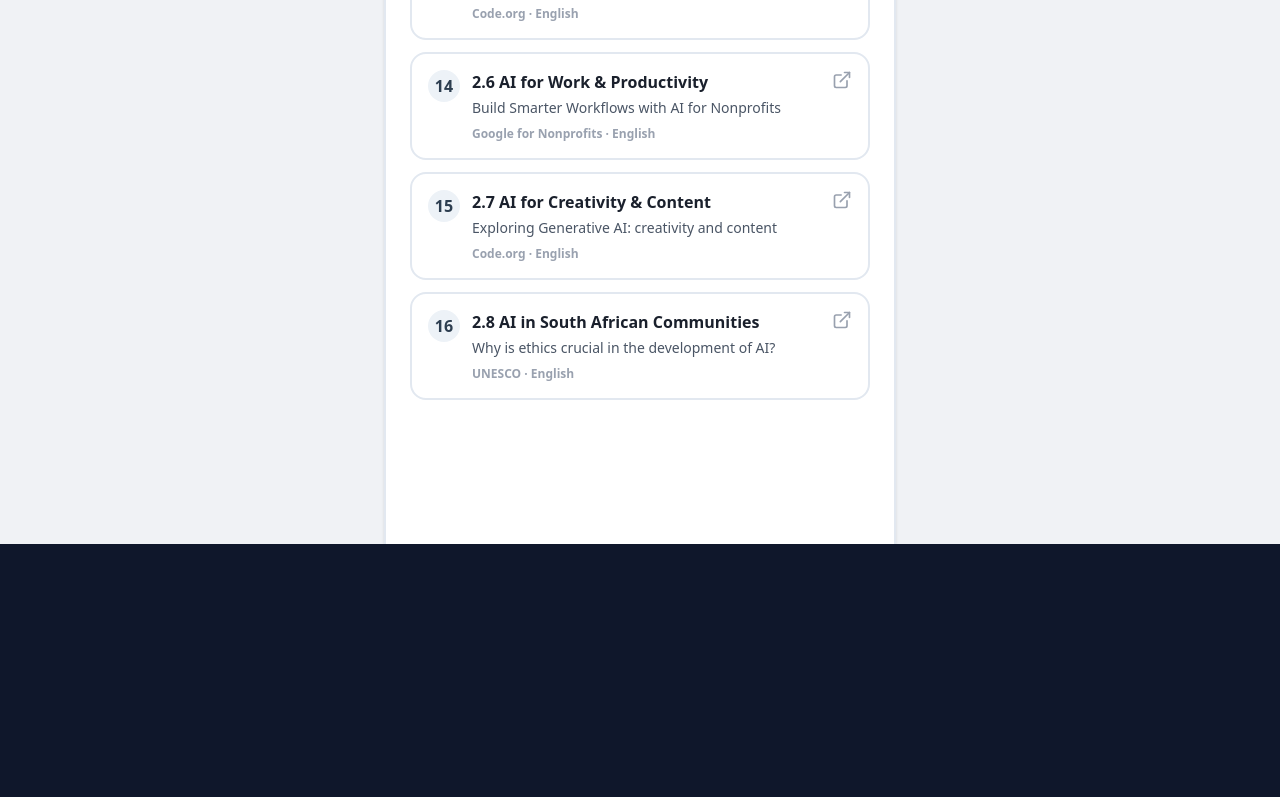
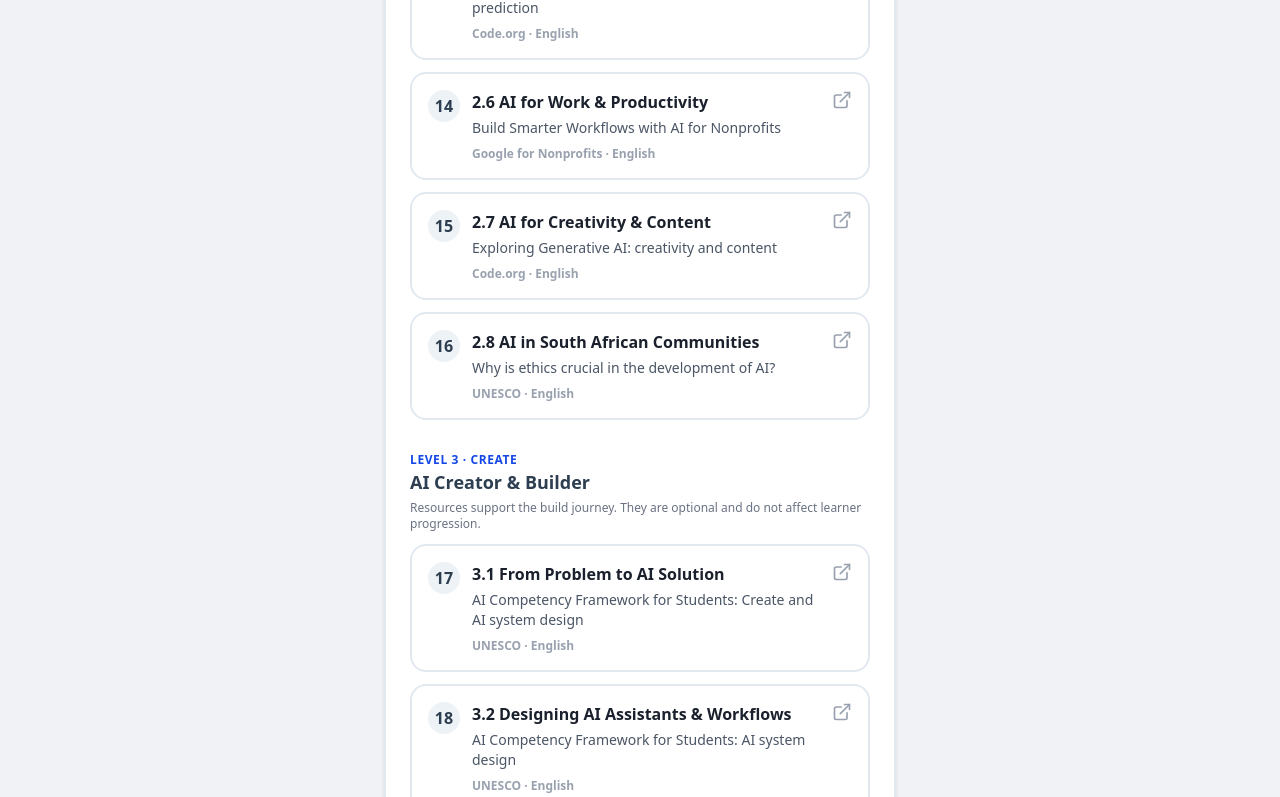
Before and after one commit to marcdiedricks/mzansi-ai-educator, a React (Vite) app: page /mzansi-ai-educator/video-resources in a window 1280 px wide. Shown: the part 1996-2793 px from the top of the page. Before the commit the page ends 2540 px from the top, so only its background shows below. Built offline with nearby package versions, Linux system fonts and the light colour scheme.

Commit message:
L3-01A add Level 3 video resource architecture

```diff
--- a/src/pages/VideoResources.tsx
+++ b/src/pages/VideoResources.tsx
@@ -20,6 +20,17 @@ const levelTwoResources = [
   ['2.6 AI for Work & Productivity', 'Build Smarter Workflows with AI for Nonprofits', 'Google for Nonprofits', 'https://help.youtube.com/nonprofits/'],
   ['2.7 AI for Creativity & Content', 'Exploring Generative AI: creativity and content', 'Code.org', 'https://code.org/en-US/resources/videos'],
   ['2.8 AI in South African Communities', 'Why is ethics crucial in the development of AI?', 'UNESCO', 'https://www.unesco.org/en/artificial-intelligence/recommendation-ethics/cases'],
+];
+
+const levelThreeResources = [
+  ['3.1 From Problem to AI Solution', 'AI Competency Framework for Students: Create and AI system design', 'UNESCO', 'https://www.unesco.org/en/articles/ai-competency-framework-students'],
+  ['3.2 Designing AI Assistants & Workflows', 'AI Competency Framework for Students: AI system design', 'UNESCO', 'https://www.unesco.org/en/articles/ai-competency-framework-students'],
+  ['3.3 Knowledge, Data & Source Design', 'Guidance for generative AI in education and research', 'UNESCO', 'https://www.unesco.org/en/articles/guidance-generative-ai-education-and-research'],
+  ['3.4 Building with No-Code & Low-Code AI', 'Exploring Generative AI video collection', 'Code.org', 'https://code.org/en-US/resources/videos'],
+  ['3.5 Conversation & User Experience Design', 'AI Competency Framework for Students: human-centred AI creation', 'UNESCO', 'https://www.unesco.org/en/articles/ai-competency-framework-students'],
+  ['3.6 Testing, Evaluation & Bias Checks', 'Ethics & AI: Equal Access and Algorithmic Bias', 'Code.org', 'https://www.youtube.com/watch?v=tJQSyzBUAew'],
+  ['3.7 Privacy, Safety & Responsible Deployment', 'Recommendation on the Ethics of Artificial Intelligence', 'UNESCO', 'https://www.unesco.org/en/artificial-intelligence/recommendation-ethics'],
+  ['3.8 Build a South African AI Prototype', 'AI Competency Framework for Students: responsible AI co-creation', 'UNESCO', 'https://www.unesco.org/en/articles/ai-competency-framework-students'],
 ];
 
 function ResourceList({ resources, startIndex = 0 }: { resources: string[][]; startIndex?: number }) {
@@ -47,12 +58,12 @@ export function VideoResources() {
     <div className="p-6 pb-12">
       <header className="mb-5">
         <h1 className="text-2xl font-bold text-[#2D3E50] mb-1">Lesson Video Links</h1>
-        <p className="text-sm font-medium text-gray-500">Optional trusted videos for Levels 1 and 2.</p>
+        <p className="text-sm font-medium text-gray-500">Optional trusted video and multimedia support for Levels 1, 2 and 3.</p>
       </header>
 
       <div className="mb-5 p-4 rounded-2xl bg-blue-50 border-2 border-blue-100 flex gap-3">
         <Wifi className="w-5 h-5 text-blue-700 shrink-0 mt-0.5" />
-        <p className="text-sm text-blue-900">Videos open externally and need internet/data. Your built-in lessons still work offline.</p>
+        <p className="text-sm text-blue-900">External resources need internet/data. Your built-in lessons remain available offline, so videos never block learning or completion.</p>
       </div>
 
       <a href="/mzansi-ai-educator/VIDEO_LINK_REPOSITORY.md" download className="mb-7 w-full flex items-center justify-center gap-2 rounded-xl bg-[#2D3E50] text-white font-bold px-4 py-3">
@@ -60,19 +71,18 @@ export function VideoResources() {
       </a>
 
       <section className="mb-8">
-        <div className="mb-3">
-          <p className="text-xs font-black tracking-wider text-blue-700">LEVEL 1 · UNDERSTAND</p>
-          <h2 className="text-lg font-bold text-[#2D3E50]">AI Foundations & Responsible Use</h2>
-        </div>
+        <div className="mb-3"><p className="text-xs font-black tracking-wider text-blue-700">LEVEL 1 · UNDERSTAND</p><h2 className="text-lg font-bold text-[#2D3E50]">AI Foundations & Responsible Use</h2></div>
         <ResourceList resources={levelOneResources} />
       </section>
 
+      <section className="mb-8">
+        <div className="mb-3"><p className="text-xs font-black tracking-wider text-blue-700">LEVEL 2 · APPLY</p><h2 className="text-lg font-bold text-[#2D3E50]">Practical AI Skills</h2></div>
+        <ResourceList resources={levelTwoResources} startIndex={8} />
+      </section>
+
       <section>
-        <div className="mb-3">
-          <p className="text-xs font-black tracking-wider text-blue-700">LEVEL 2 · APPLY</p>
-          <h2 className="text-lg font-bold text-[#2D3E50]">Practical AI Skills</h2>
-        </div>
-        <ResourceList resources={levelTwoResources} startIndex={8} />
+        <div className="mb-3"><p className="text-xs font-black tracking-wider text-blue-700">LEVEL 3 · CREATE</p><h2 className="text-lg font-bold text-[#2D3E50]">AI Creator & Builder</h2><p className="text-xs text-gray-500 mt-1">Resources support the build journey. They are optional and do not affect learner progression.</p></div>
+        <ResourceList resources={levelThreeResources} startIndex={16} />
       </section>
     </div>
   );
```
